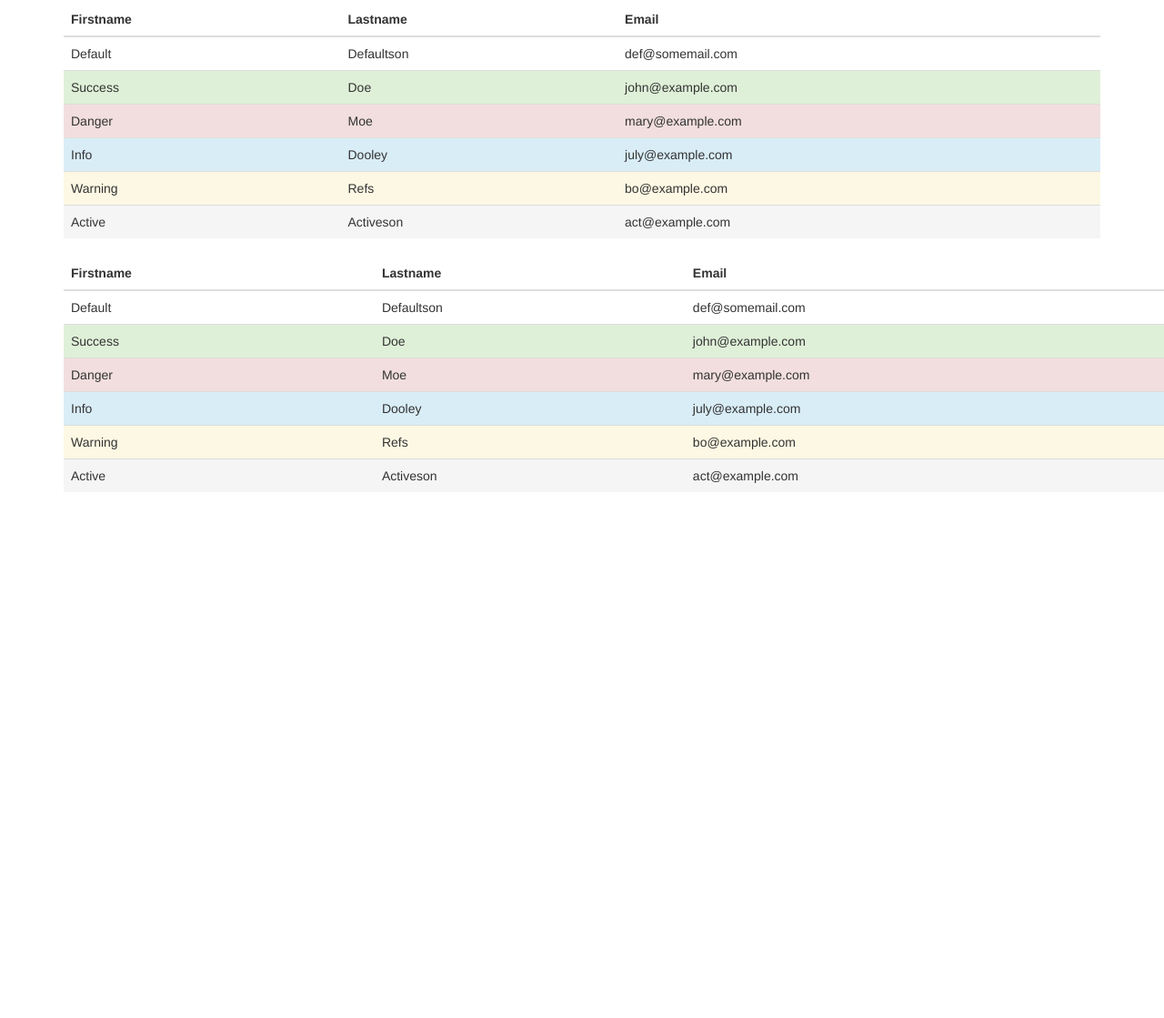
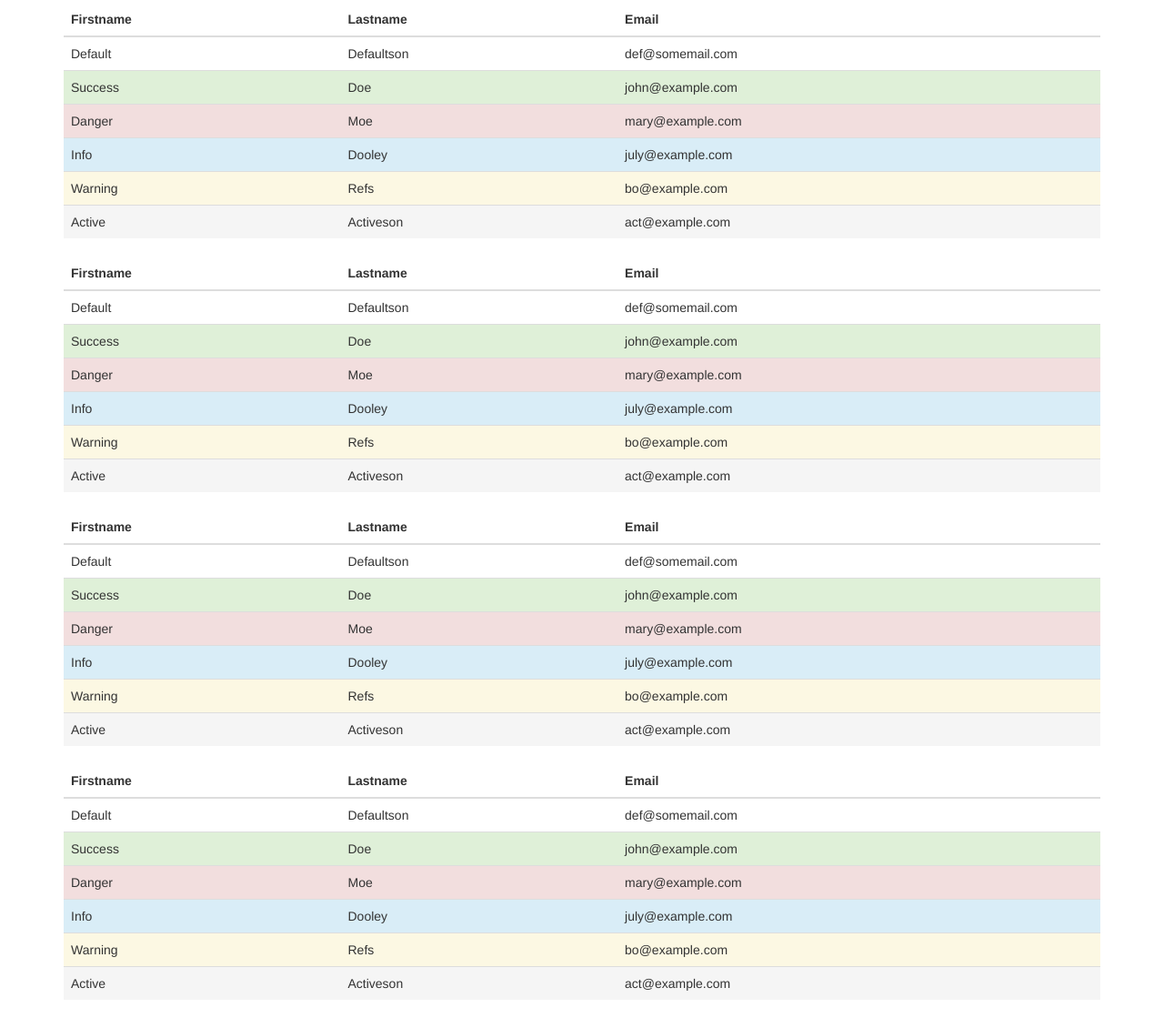
Before and after one commit to arunbharath91/Sticky-Elements, a plain HTML site: page fixedcontent.html in a window 1280 px wide. Shown: the part 489-1608 px from the top of the page at 91% size. Before the commit the page ends 800 px from the top, so only its background shows below. Drawn offline with nearby package versions, Linux system fonts and the light colour scheme.

Commit message:
Update fixedcontent.html

```diff
--- a/fixedcontent.html
+++ b/fixedcontent.html
@@ -131,10 +131,91 @@
       </tr>
     </tbody>
   </table>
+    <table class="table gty">
+    <thead>
+      <tr>
+        <th>Firstname</th>
+        <th>Lastname</th>
+        <th>Email</th>
+      </tr>
+    </thead>
+    <tbody>
+      <tr>
+        <td>Default</td>
+        <td>Defaultson</td>
+        <td>def@somemail.com</td>
+      </tr>
+      <tr class="success">
+        <td>Success</td>
+        <td>Doe</td>
+        <td>john@example.com</td>
+      </tr>
+      <tr class="danger">
+        <td>Danger</td>
+        <td>Moe</td>
+        <td>mary@example.com</td>
+      </tr>
+      <tr class="info">
+        <td>Info</td>
+        <td>Dooley</td>
+        <td>july@example.com</td>
+      </tr>
+      <tr class="warning">
+        <td>Warning</td>
+        <td>Refs</td>
+        <td>bo@example.com</td>
+      </tr>
+      <tr class="active">
+        <td>Active</td>
+        <td>Activeson</td>
+        <td>act@example.com</td>
+      </tr>
+    </tbody>
+  </table>
+  <table class="table gty">
+    <thead>
+      <tr>
+        <th>Firstname</th>
+        <th>Lastname</th>
+        <th>Email</th>
+      </tr>
+    </thead>
+    <tbody>
+      <tr>
+        <td>Default</td>
+        <td>Defaultson</td>
+        <td>def@somemail.com</td>
+      </tr>
+      <tr class="success">
+        <td>Success</td>
+        <td>Doe</td>
+        <td>john@example.com</td>
+      </tr>
+      <tr class="danger">
+        <td>Danger</td>
+        <td>Moe</td>
+        <td>mary@example.com</td>
+      </tr>
+      <tr class="info">
+        <td>Info</td>
+        <td>Dooley</td>
+        <td>july@example.com</td>
+      </tr>
+      <tr class="warning">
+        <td>Warning</td>
+        <td>Refs</td>
+        <td>bo@example.com</td>
+      </tr>
+      <tr class="active">
+        <td>Active</td>
+        <td>Activeson</td>
+        <td>act@example.com</td>
+      </tr>
+    </tbody>
+  </table>
+
 </div>
-<style>
-.gty{position:fixed;}
-</style>
+
 <script>
 // grab elements as array, rather than as NodeList
 var elements = document.querySelectorAll("[data-fixed]");
```
